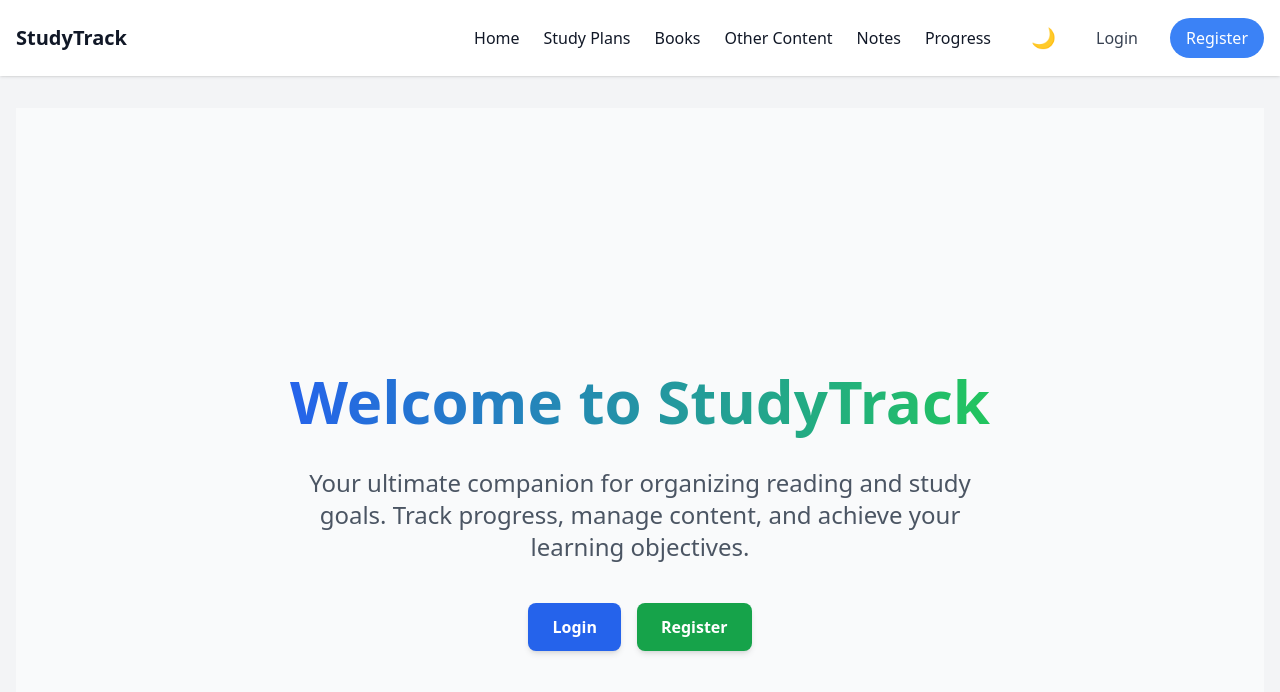
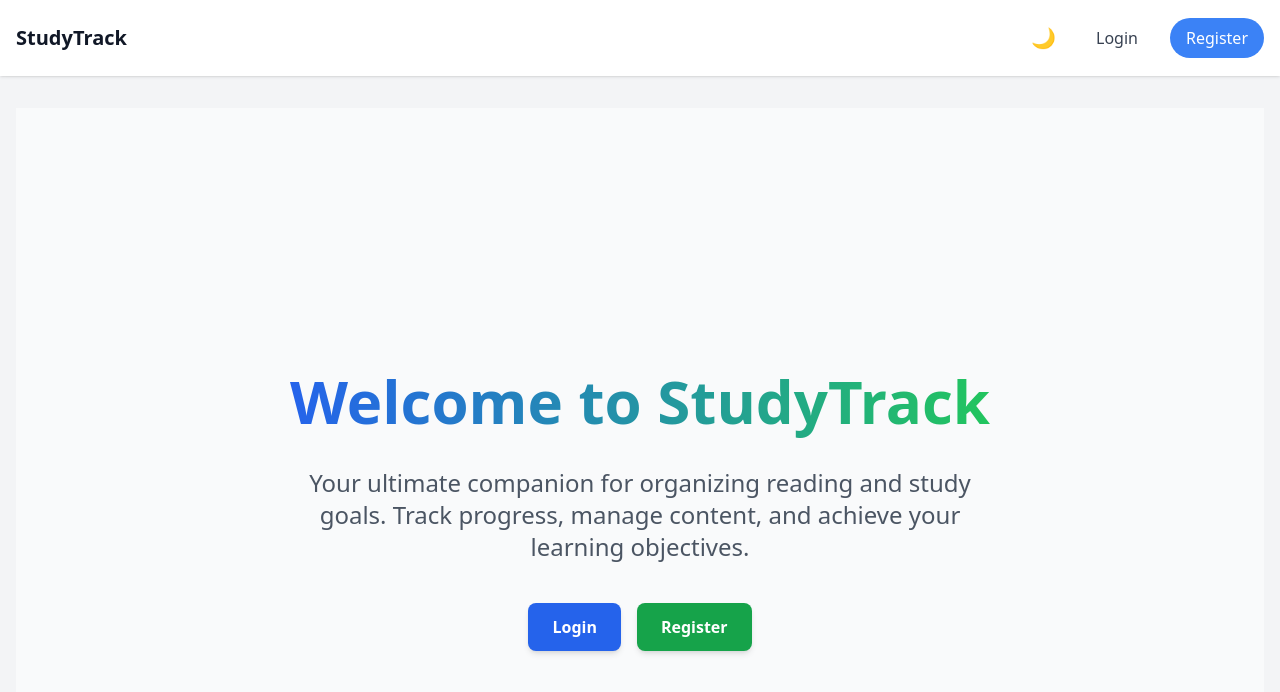
Before and after one commit to cryptrunner49/study-track, a Nuxt app: page / in a window 1280 px wide. Shown: the top 692 px of the page. Built offline with nearby package versions, Linux system fonts and the light colour scheme.

Commit message:
Add v-if directive to navigation links container
Conditionally render the desktop navigation links only when a user is signed in.

```diff
--- a/app.vue
+++ b/app.vue
@@ -11,7 +11,7 @@
 
           <!-- Desktop Navigation -->
           <div class="hidden min-[800px]:flex max-[799px]:hidden items-center space-x-8">
-            <div class="flex space-x-6">
+            <div v-if="user" class="flex space-x-6">
               <NuxtLink v-for="link in navLinks" :key="link.to" :to="link.to"
                 class="relative py-1 hover:text-blue-500 font-medium transition-colors duration-200 after:absolute after:bottom-0 after:left-0 after:w-0 after:h-[2px] after:bg-blue-500 after:transition-all after:duration-300 hover:after:w-full">
                 {{ link.text }}
```
